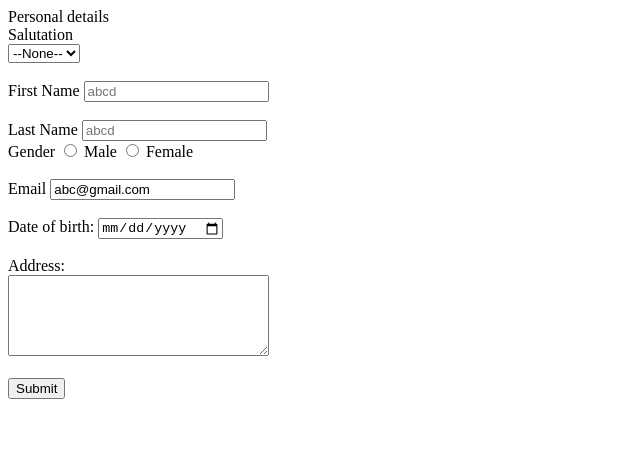
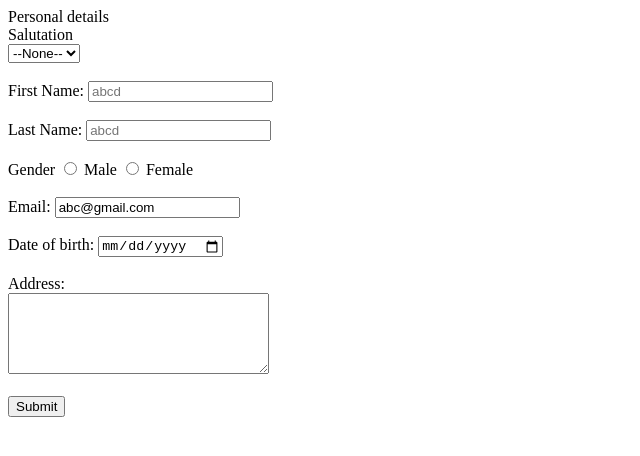
Before and after one commit to mukulkumar8285/Resume, a plain HTML site: page Resume/PersonalDetailForm.html in a window 1280 px wide. Shown: the whole page, without its empty margins (0-640 px from the left). Drawn offline with Linux system fonts and the light colour scheme.

Commit message:
Update PersonalDetailForm.html

```diff
--- a/Resume/PersonalDetailForm.html
+++ b/Resume/PersonalDetailForm.html
@@ -16,12 +16,12 @@
 
     </select>
     <br><br>
-    <label for="First Name">First Name</label>
+    <label for="First Name">First Name:</label>
     <input type="text" name="" id="First Name" placeholder="abcd">
     <br><br>
-    <label for="Last Name">Last Name</label>
+    <label for="Last Name">Last Name:</label>
     <input type="text" name="" id="Last Name" placeholder="abcd">
-    <br>
+    <br><br>
     <label id="Gender">Gender</label>
 
     <input type="radio"name="Gender" id="Male">
@@ -31,7 +31,7 @@
     <label for="Female">Female</label>
 
     <br><br>
-    <label for="Email">Email</label>
+    <label for="Email">Email:</label>
     <input type="taxt" id="Email" value="abc@gmail.com">
 
     <br>
```
